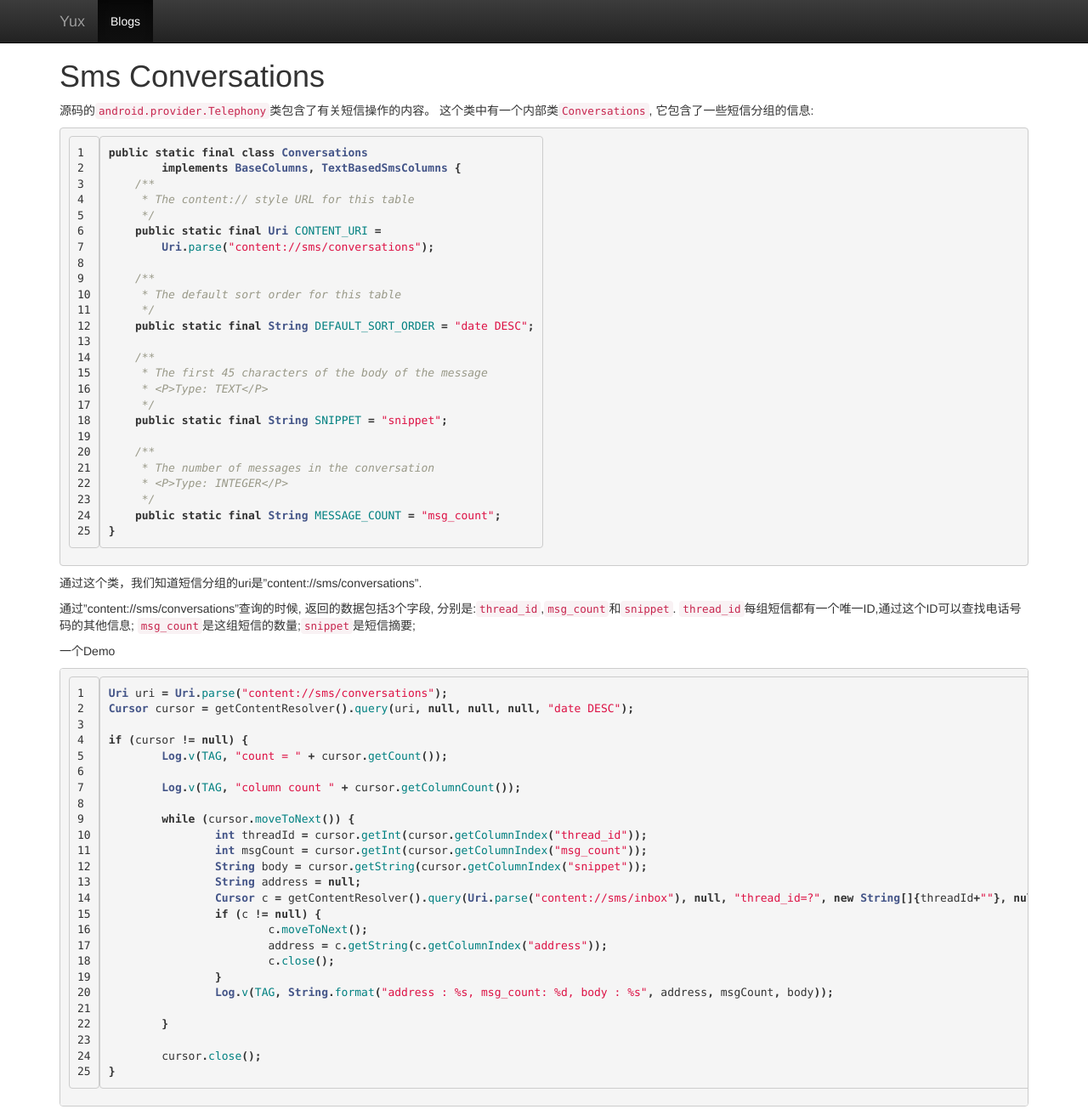
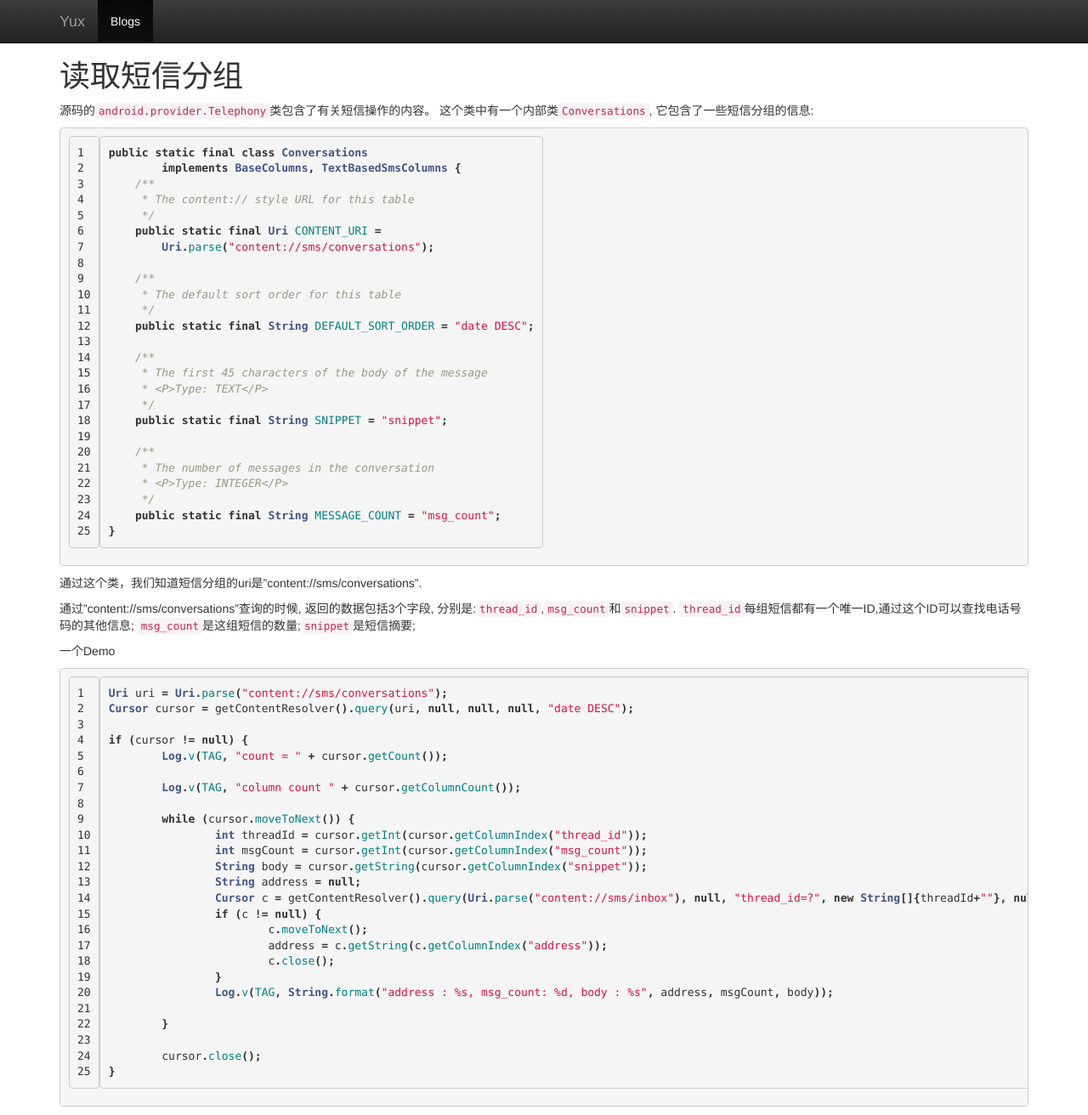
Before and after one commit to pulsaryu/blog, a Jekyll site: the page built from _posts/2013-10-12-sms-conversations.md, in a window 1280 px wide and 1312 px high. Shown: the whole window at 85% size. Built offline with Jekyll 4.4.1, drawn with Linux system fonts in a browser that asks for light colours; nearby versions of some CDN libraries; Markdown is read by kramdown in place of the engine named in the settings; comment, search, counter and statistics services are not loaded.

Commit message:
Update 2013-10-12-sms-conversations.md

```diff
--- a/_posts/2013-10-12-sms-conversations.md
+++ b/_posts/2013-10-12-sms-conversations.md
@@ -1,6 +1,6 @@
 ---
 layout : post
-title : Sms Conversations
+title : 读取短信分组
 category : blog
 ---
 
```
